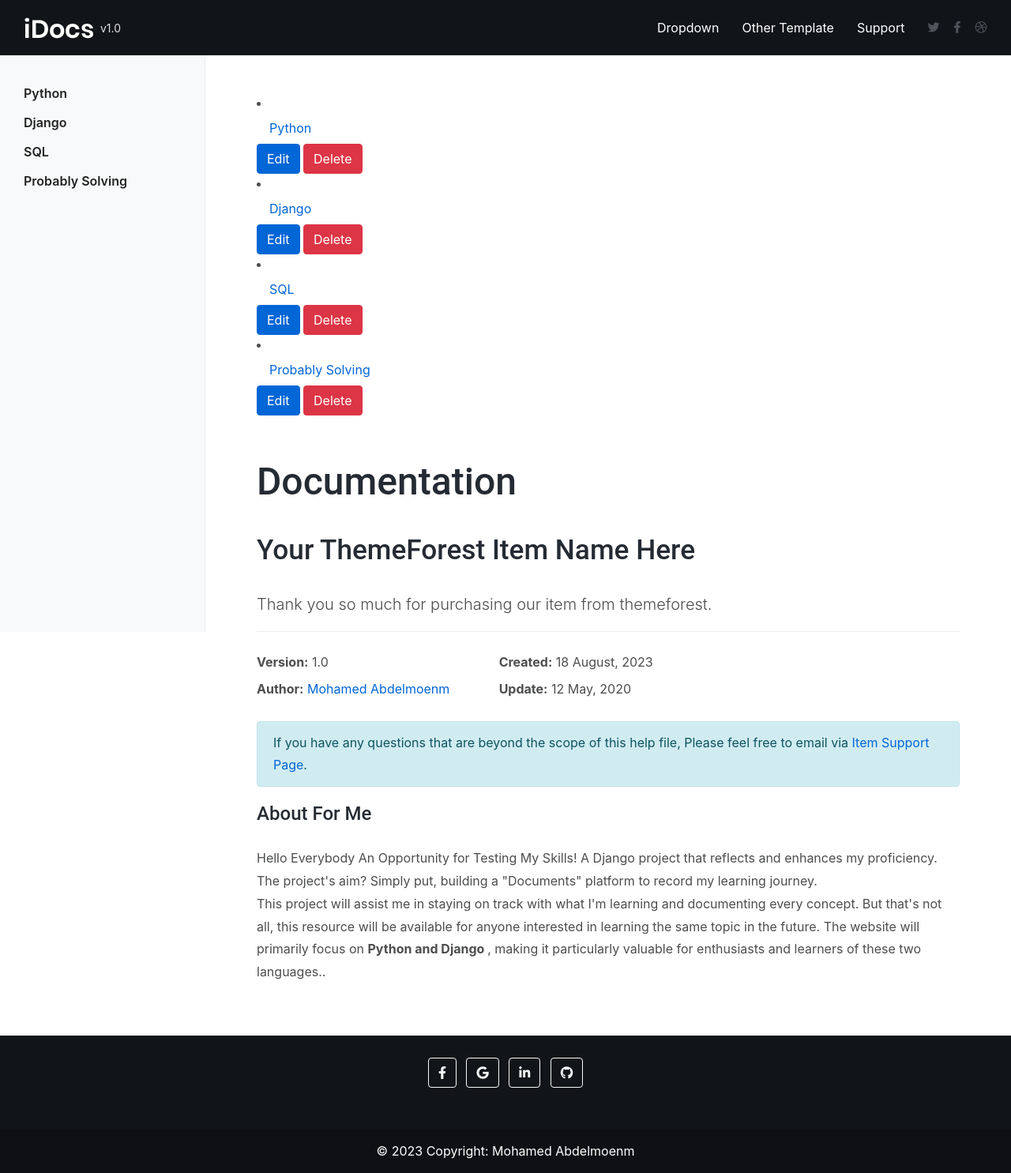
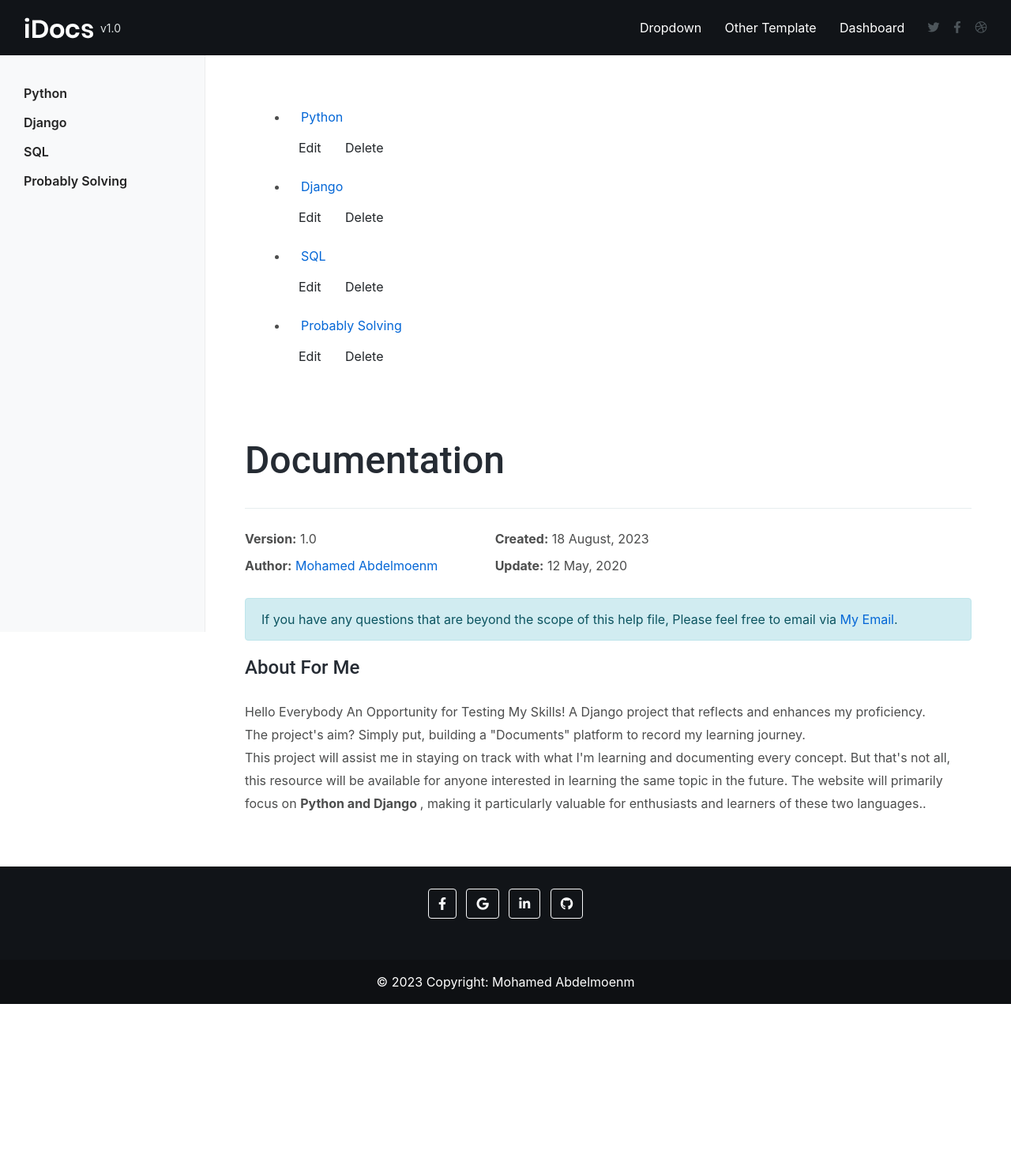
Before and after one commit to Mohamed00Abdelmonem/Dj-Documents, a Django app: page / in a window 1280 px wide. Shown: the whole page at 79% size. After the commit the page ends 1271 px from the top, so only its background shows below. Run offline with Django 4.2, Linux system fonts and the light colour scheme; data comes from the database, SQL or seed files in the repository; both versions use the stored data as it was after the commit; some libraries are stand-ins or nearby versions.

Commit message:
add something in frontend template and add somecode in view , athers

```diff
--- a/docs_app/forms.py
+++ b/docs_app/forms.py
@@ -4,3 +4,8 @@ class Document_Form(forms.ModelForm):
     class Meta:
         model = Document
         exclude = ['author', 'created_at', 'category']
+
+class Category_Form(forms.ModelForm):
+    class Meta:
+        model = Category
+        exclude = ['author', 'created_at']
--- a/docs_app/templates/base.html
+++ b/docs_app/templates/base.html
@@ -12,6 +12,14 @@
 <meta name="description" content="Your ThemeForest item Name and description">
 <meta name="author" content="harnishdesign.net">
 
+<style>
+  .btn:hover {
+    background-color: #2bb7c3;
+}
+a {
+        text-decoration: none; /* This removes the underline */
+    }
+</style>
 <!-- Stylesheet
 ============================== -->
 <!-- Bootstrap -->
@@ -78,7 +86,7 @@
               </ul>
             </li>
             <li><a target="_blank" href="https://themeforest.net/user/harnishdesign/portfolio?ref=HarnishDesign">Other Template</a></li>
-            <li><a target="_blank" href="https://themeforest.net/user/harnishdesign/#contact?ref=HarnishDesign">Support</a></li>
+            <li><a target="_blank" href="{% url 'dashboard' %}">Dashboard</a></li>
           </ul>
         </div>
         <ul class="social-icons social-icons-sm ml-lg-2 mr-2">
--- a/docs_app/templates/doc/category_list.html
+++ b/docs_app/templates/doc/category_list.html
@@ -30,19 +30,19 @@
         <section id="idocs_start">
 
           <!-- Test Code -->
+          <ul>
           {% for category in category_list %}
           <li class="nav-item">
             <a class="nav-link active" href="/category/{{category.id}}">
               {{category.name}}
             </a>
-            <button class="btn btn-primary" data-toggle="modal" data-target="{% url 'update_category' category.id %}">
-              Edit
-            </button>
-            <button class="btn btn-danger" data-toggle="modal" data-target="{% url 'delete_category' category.id %}">
-              Delete
-            </button>
+            <a class="btn waves-effect waves-light"  href="{% url 'update_category' category.id %}">  Edit  </a>
+            <a class="btn waves-effect waves-light"  href="{% url 'delete_category' category.id %}">  Delete  </a>
           </li>
         {% endfor %}
+      </ul>
+
+  </div>
 
         <br>
         <br>
@@ -52,14 +52,14 @@
 
 
         <h1>Documentation</h1>
-        <h2>Your ThemeForest Item Name Here</h2>
-        <p class="lead">Thank you so much for purchasing our item from themeforest.</p>
+        <!-- <h2>Your ThemeForest Item Name Here</h2>
+        <p class="lead">Thank you so much for purchasing our item from themeforest.</p> -->
 		<hr>
 		<div class="row">
 			<div class="col-sm-6 col-lg-4">
 				<ul class="list-unstyled">
 					<li><strong>Version:</strong> 1.0</li>
-					<li><strong>Author:</strong> <a href="http://www.harnishdesign.net" target="_blank">Mohamed Abdelmoenm</a></li>
+					<li><strong>Author:</strong> <a href="http://www.harnshdesign.net" target="_blank">Mohamed Abdelmoenm</a></li>
 				</ul>
 			</div>
 			<div class="col-sm-6 col-lg-4">
@@ -69,7 +69,7 @@
 				</ul>
 			</div>
 		</div>
-        <p class="alert alert-info">If you have any questions that are beyond the scope of this help file, Please feel free to email via <a target="_blank" href="https://themeforest.net/user/harnishdesign/#contact?ref=HarnishDesign">Item Support Page</a>.</p>
+        <p class="alert alert-info">If you have any questions that are beyond the scope of this help file, Please feel free to email via <a target="_blank" href="https://themeforest.net/user/harnishdesign/#contact?ref=HarnishDesign">My Email</a>.</p>
         </section>
 
 
--- a/docs_app/templates/doc/create_category.html
+++ b/docs_app/templates/doc/create_category.html
@@ -8,7 +8,7 @@
         {{ form.media }}
         {{ form|bootstrap_horizontal }}
 
-        <button class="btn btn-success" type="submit">Create</button>
+        <button class="btn waves-effect waves-light" type="submit">Create</button>
     </form>
 
 </div>
--- a/docs_app/templates/doc/create_document.html
+++ b/docs_app/templates/doc/create_document.html
@@ -8,7 +8,7 @@
         {{ form.media }}
         {{ form|bootstrap_horizontal }}
 
-        <button class="btn btn-success" type="submit">Create</button>
+        <button class="btn waves-effect waves-light" type="submit">Create</button>
     </form>
 
 </div>
--- a/docs_app/templates/doc/update_form.html
+++ b/docs_app/templates/doc/update_form.html
@@ -1,4 +1,5 @@
 {% extends "base.html" %}
+{% load bootstrap %}
 
 {% block body %}
 <div class="container">
@@ -6,9 +7,12 @@
     <form method="post">
         {% csrf_token %}
         {{ form.media }}
-        {{ form.as_p }}
+        {{ form|bootstrap_horizontal }}
         <!-- Other form fields here -->
         <button class="btn waves-effect waves-light" type="submit">Submit</button>
     </form>
+    <br>
+    <br>
+    <br>
 </div>
 {% endblock body %}
--- a/docs_app/urls.py
+++ b/docs_app/urls.py
@@ -5,10 +5,10 @@ from .views import (Document_List,List_Category, Dashboard_List_Category, Docume
 
 urlpatterns = [
     path('', List_Category.as_view(), name='list_category'),
-    path('dashboard/', Dashboard_List_Category.as_view(), name='list_category'),
+    path('dashboard/', Dashboard_List_Category.as_view(), name='dashboard'),
     path('category/<int:id>', Document_List, name='document_list'),
     path('category/<int:id>/document/<int:pk>', Document_Detail.as_view(), name='document_detail'),
-    path('create_category', Create_Category.as_view(), name='create_category'),
+    path('create_category', Create_Category, name='create_category'),
     path('create_document/<int:id>', Create_Document, name='create_document'),
     path('update_category/<int:pk>', Update_Category.as_view(), name='update_category'),
     path('update_document/<int:pk>', Update_Document.as_view(), name='update_document'),
--- a/docs_app/views.py
+++ b/docs_app/views.py
@@ -1,6 +1,6 @@
 from django.shortcuts import render, redirect
 from .models import Category, Document
-from .forms import Document_Form
+from .forms import Document_Form, Category_Form
 from django.views.generic import ListView, DetailView, CreateView, UpdateView, DeleteView
 # Create your views here.
 
@@ -30,12 +30,24 @@ class Document_Detail(DetailView):
 
 
 
+def Create_Category(request):
+    if request.method == 'POST':
+        form = Category_Form(request.POST)
+        if form.is_valid():
+            myform = form.save(commit=False)
+            myform.author = request.user
+            myform.save()
+            return redirect('/')
+    else:
+        form = Category_Form()
 
-class Create_Category(CreateView):
-    model = Category
-    template_name = 'doc/create_category.html'
-    fields = '__all__'
-    success_url = '/'
+    return render (request,'doc/create_document.html', {'form': form} )
+
+# class Create_Category(CreateView):
+#     model = Category
+#     template_name = 'doc/create_category.html'
+#     fields = '__all__'
+#     success_url = '/'
 
 
 
```
Also changed, not shown: docs_app/templates/delete_category.html (+5 -3 lines), docs_app/templates/doc/dashboard.html (+5 -2 lines), db.sqlite3.
